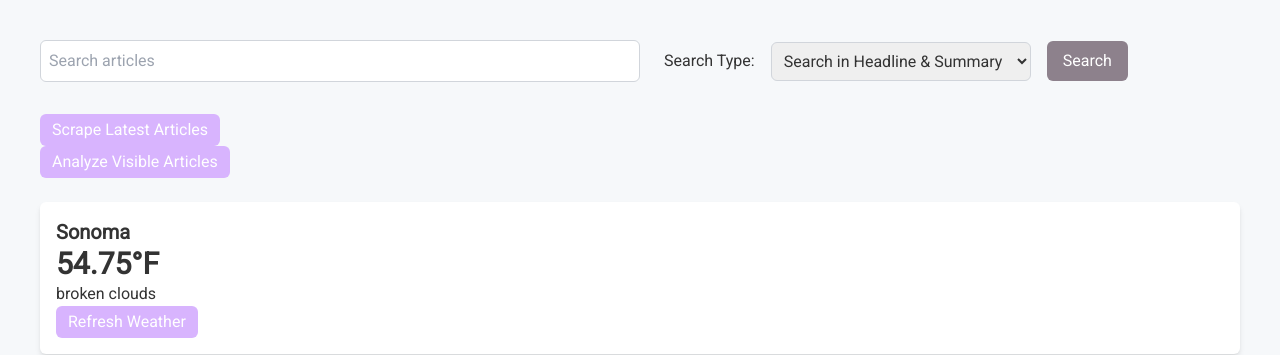
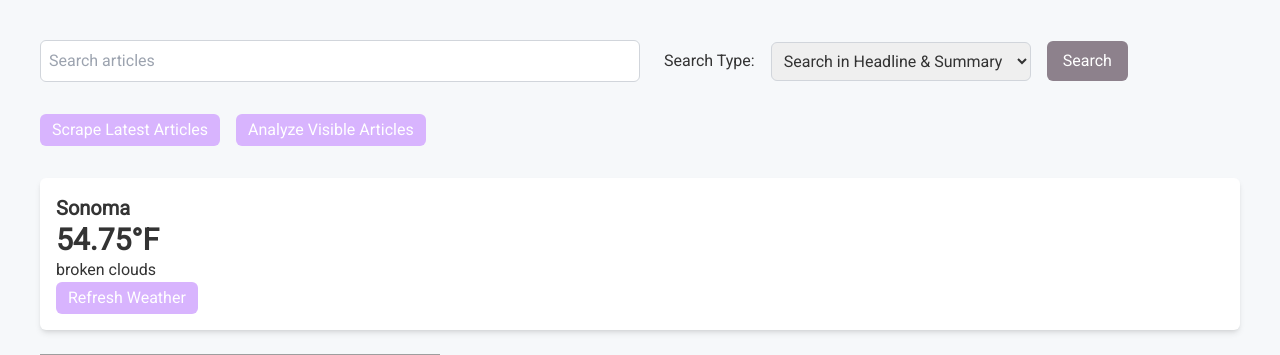
Before and after one commit to jsnorek/NewsNow, a Flask app: page / in a window 1280 px wide. Shown: the top 355 px of the page. Run offline with Flask 3, Linux system fonts and the light colour scheme; data comes from the database, SQL or seed files in the repository; some libraries are stand-ins or nearby versions; grey boxes are pictures that could not be loaded.

Commit message:
re-structuring the scrape and analyze articles button

```diff
--- a/templates/index.html
+++ b/templates/index.html
@@ -69,6 +69,7 @@
 </section>
 
     <!-- Scrape Latest Articles Button -->
+    <section class="flex flex-wrap gap-4 mb-8">
         <script src="{{ url_for('static', filename='script.js') }}"></script>
         <form action="/scrape" method="POST">
             <button type="submit" class="bg-purple-300 text-white py-1 px-3 rounded-md hover:bg-purple-400 transition-all">Scrape Latest Articles</button>
@@ -78,6 +79,7 @@
         <button onclick="analyzeVisibleArticles()" class="bg-purple-300 text-white py-1 px-3 rounded-md hover:bg-purple-400 transition-all">
             Analyze Visible Articles
         </button>
+    </section>
 
     <!-- Weather Widget -->
     <div class="weather-widget my-6 p-4 bg-white shadow-md rounded-md">
```
Lines whose indentation alone changed are shown as unchanged.
